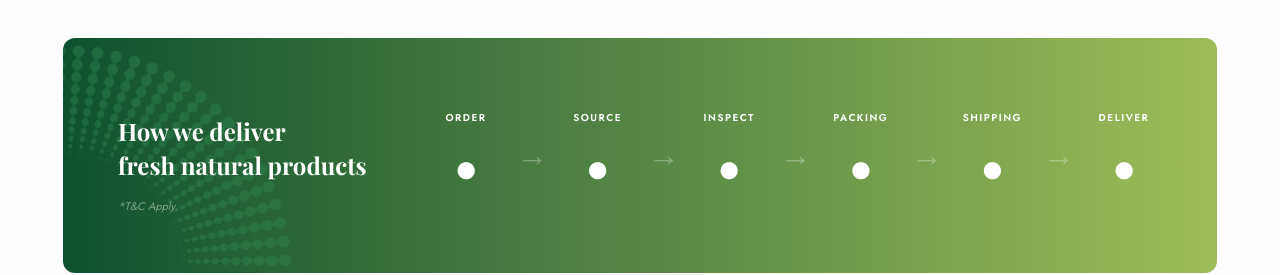
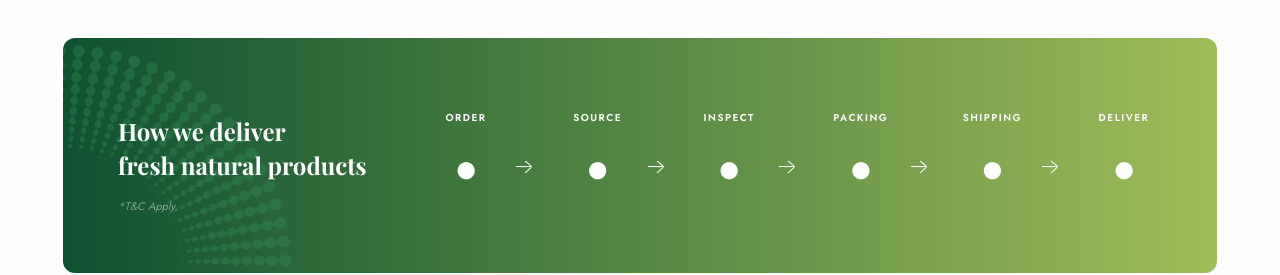
Before and after one commit to prakrithi2026/prakrithi, a React (Vite) app in the folder frondend/: page / in a window 1280 px wide. Shown: the part 1360-1635 px from the top of the page. Built offline with nearby package versions, Linux system fonts and the light colour scheme; no server answers; a web font is replaced by a local one.

Commit message:
Replace textual delivery step arrow with Arrow.png image

```diff
--- a/frondend/src/components/storefront/DeliverySection.css
+++ b/frondend/src/components/storefront/DeliverySection.css
@@ -85,8 +85,16 @@
 }
 
 .step-arrow {
-  color: rgba(255, 255, 255, 0.3);
-  font-size: 32px;
+  display: flex;
+  align-items: center;
+  justify-content: center;
+  transform: translateY(12px);
+}
+
+.step-arrow-img {
+  width: 17px;
+  height: 16px;
+  object-fit: contain;
 }
 
 @media (max-width: 768px) {
--- a/frondend/src/components/storefront/DeliverySection.jsx
+++ b/frondend/src/components/storefront/DeliverySection.jsx
@@ -39,7 +39,9 @@ export default function DeliverySection() {
                   </div>
                 </div>
                 {i < delivery.steps.length - 1 && (
-                  <div className="step-arrow">→</div>
+                  <div className="step-arrow">
+                    <img src="/images/Arrow.png" alt="→" className="step-arrow-img" />
+                  </div>
                 )}
               </div>
             );
```
Also changed, not shown: frondend/public/images/Arrow.png (added).
